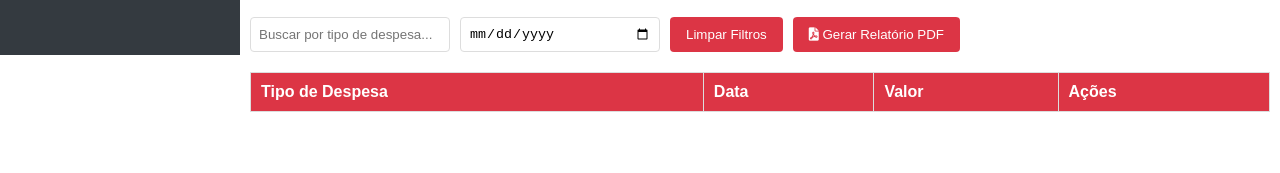
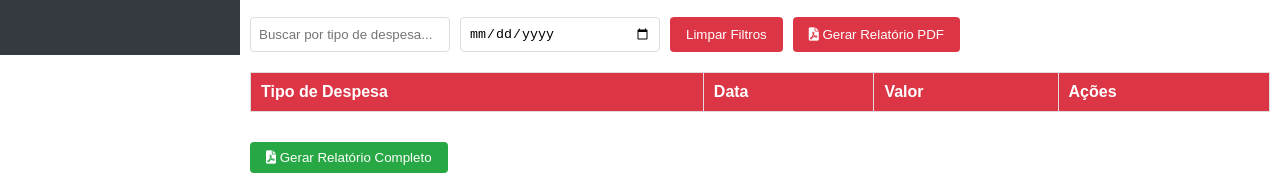
Before and after one commit to Evertonejl/sistema-gestao-financeiro, a plain HTML site: page index.html in a window 1280 px wide. Shown: the part 745-918 px from the top of the page. Before the commit the page ends 887 px from the top, so only its background shows below. Drawn offline with nearby package versions, Linux system fonts and the light colour scheme; no server answers; sample sign-in values are in the browser's storage.

Commit message:
relatorio totais

```diff
--- a/index.html
+++ b/index.html
@@ -120,7 +120,7 @@
                             <th>Tipo</th>
                             <th>Plano</th>
                             <th>Valor</th>
-                                <th>Sinal</th>  <!-- Alterado -->
+                            <th>Sinal</th> <!-- Alterado -->
                             <th>Ações</th>
                         </tr>
                     </thead>
@@ -130,10 +130,12 @@
                 </table>
             </div>
         </section>
+
         <section id="tables-expenses">
             <h2>Tabela de Despesas</h2>
             <div class="filter-container">
-                    <input type="text" id="expenseTypeSearch" placeholder="Buscar por tipo de despesa..." class="filter-input">
+                <input type="text" id="expenseTypeSearch" placeholder="Buscar por tipo de despesa..."
+                    class="filter-input">
                 <input type="date" id="expenseDateSearch" class="filter-input">
                 <button id="clearExpenseFilters" class="expenses-filter-button">Limpar Filtros</button>
                 <button onclick="generateExpensePDF()" class="expenses-filter-button">
@@ -156,7 +158,11 @@
                 </table>
             </div>
         </section>
-
+        <div class="report-buttons">
+            <button onclick="generateCombinedReport()" class="relatorio-total">
+                <i class="fas fa-file-pdf"></i> Gerar Relatório Completo
+            </button>
+        </div>
 
         <!-- Modal -->
         <div id="modal" class="modal">
--- a/script.js
+++ b/script.js
@@ -398,7 +398,7 @@ async function displayTotals() {
             elements.clientCount.textContent = `Total de clientes: ${clients.length}`;
         }
         if (elements.profit) {
-            elements.profit.textContent = `R$ ${profit.toFixed(2)}`;
+            elements.profit.textContent = `Lucro R$ ${profit.toFixed(2)}`;
             elements.profit.className = profit >= 0 ? 'positive' : 'negative';
         }
 
@@ -448,7 +448,7 @@ async function calculateProfit() {
 
         const profitElement = document.getElementById("profit");
         if (profitElement) {
-            profitElement.textContent = `R$ ${profit.toFixed(2)}`;
+            profitElement.textContent = `Lucro R$ ${profit.toFixed(2)}`;
             profitElement.className = profit >= 0 ? 'positive' : 'negative';
         }
 
@@ -1098,3 +1098,122 @@ function generateExpensePDF() {
     // Salva o PDF
     doc.save('relatorio-despesas.pdf');
 }
+
+// Função para gerar relatório combinado
+async function generateCombinedReport() {
+    const doc = new jspdf.jsPDF();
+
+    // Adiciona título do relatório
+    doc.setFontSize(20);
+    doc.text('Relatório Financeiro', 14, 20);
+
+    // Adiciona a data do relatório
+    doc.setFontSize(11);
+    doc.text(`Data do relatório: ${new Date().toLocaleDateString()}`, 14, 30);
+
+    // Seção de Clientes
+    doc.setFontSize(14);
+    doc.text('Clientes', 14, 45);
+
+    // Prepara os dados dos clientes
+    const clientColumns = ['Cliente', 'Data', 'Plano', 'Valor', 'Sinal'];
+    const clientRows = [];
+
+    Array.from(tableBody.getElementsByTagName('tr')).forEach(row => {
+        if (row.style.display !== 'none') {
+            clientRows.push([
+                row.cells[0].textContent, // Cliente
+                row.cells[3].textContent, // Data
+                row.cells[5].textContent, // Plano
+                row.cells[6].textContent, // Valor
+                row.cells[7].textContent  // Sinal
+            ]);
+        }
+    });
+
+    // Gera a tabela de clientes
+    doc.autoTable({
+        head: [clientColumns],
+        body: clientRows,
+        startY: 50,
+        styles: {
+            fontSize: 8,
+            cellPadding: 2
+        },
+        headStyles: {
+            fillColor: [66, 66, 66]
+        }
+    });
+
+    // Calcula totais dos clientes
+    const clientTotal = clientRows.reduce((sum, row) => {
+        const value = parseFloat(row[3].replace('R$ ', '').replace(',', '.'));
+        return sum + (isNaN(value) ? 0 : value);
+    }, 0);
+
+    const finalYClients = doc.previousAutoTable.finalY;
+    doc.text(`Total de Clientes: ${clientRows.length}`, 14, finalYClients + 10);
+    doc.text(`Valor Total de Serviços: R$ ${clientTotal.toFixed(2)}`, 14, finalYClients + 20);
+
+    // Seção de Despesas
+    doc.setFontSize(14);
+    doc.text('Despesas', 14, finalYClients + 35);
+
+    // Prepara os dados das despesas
+    const expenseColumns = ['Tipo de Despesa', 'Data', 'Valor'];
+    const expenseRows = [];
+
+    Array.from(expenseTableBody.getElementsByTagName('tr')).forEach(row => {
+        if (row.style.display !== 'none') {
+            expenseRows.push([
+                row.cells[0].textContent, // Tipo
+                row.cells[1].textContent, // Data
+                row.cells[2].textContent  // Valor
+            ]);
+        }
+    });
+
+    // Gera a tabela de despesas
+    doc.autoTable({
+        head: [expenseColumns],
+        body: expenseRows,
+        startY: finalYClients + 40,
+        styles: {
+            fontSize: 8,
+            cellPadding: 2
+        },
+        headStyles: {
+            fillColor: [66, 66, 66]
+        }
+    });
+
+    // Calcula total de despesas
+    const expenseTotal = expenseRows.reduce((sum, row) => {
+        const value = parseFloat(row[2].replace('R$ ', '').replace(',', '.'));
+        return sum + (isNaN(value) ? 0 : value);
+    }, 0);
+
+    const finalYExpenses = doc.previousAutoTable.finalY;
+    doc.text(`Total de Despesas: R$ ${expenseTotal.toFixed(2)}`, 14, finalYExpenses + 10);
+
+    // Resumo Financeiro
+    doc.setFontSize(14);
+    doc.text('Resumo Financeiro', 14, finalYExpenses + 25);
+
+    const profit = clientTotal - expenseTotal;
+
+    doc.setFontSize(11);
+    doc.text(`Total de Entradas: R$ ${clientTotal.toFixed(2)}`, 14, finalYExpenses + 35);
+    doc.text(`Total de Saídas: R$ ${expenseTotal.toFixed(2)}`, 14, finalYExpenses + 45);
+    doc.text(`Lucro: R$ ${profit.toFixed(2)}`, 14, finalYExpenses + 55);
+
+    // Salva o PDF
+    doc.save('relatorio-financeiro.pdf');
+}
+
+// Adicione um botão HTML para chamar a função
+const buttonHtml = `
+    <button onclick="generateCombinedReport()" class="btn btn-primary">
+        <i class="fas fa-file-pdf"></i> Gerar Relatório Completo
+    </button>
+`;
--- a/style.css
+++ b/style.css
@@ -551,6 +551,19 @@ th {
     cursor: pointer;
 }
 
+.relatorio-total{
+    padding: 8px 16px;
+    background-color: #28a745;
+    color: white;
+    border: none;
+    border-radius: 4px;
+    cursor: pointer;
+}
+.relatorio-total:hover{
+    background-color: #5ece78;
+}
+
+
 .filter-button:hover {
     background-color: #007bff;
 }
```
Also changed, not shown: 1 other file. Lines whose indentation alone changed are shown as unchanged.
